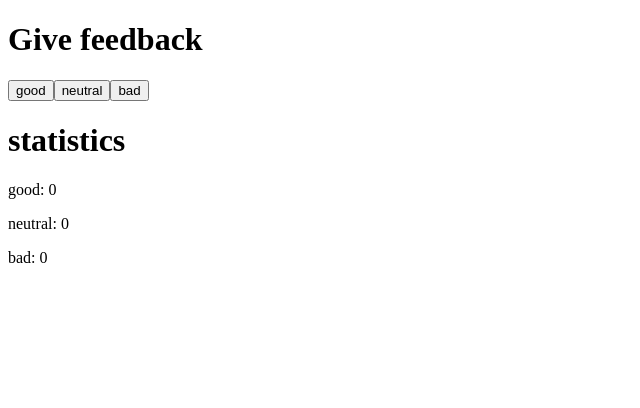
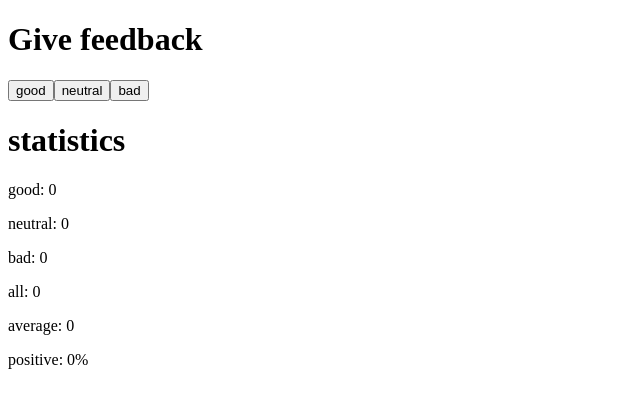
Before and after one commit to sandrasong/full_stack_open, a React (Vite) app in the folder part1/unicafe/: page / in a window 1280 px wide. Shown: the top 408 px of the page, without its empty margins (0-640 px from the left). Built offline with nearby package versions, Linux system fonts and the light colour scheme.

Commit message:
1.7: unicafe step 2, more statistics

```diff
--- a/part1/unicafe/src/App.jsx
+++ b/part1/unicafe/src/App.jsx
@@ -1,13 +1,24 @@
 import { useState } from 'react'
 
-const Display = (props) => (
-  <>
-    <h1>statistics</h1>
-    <p>good: {props.good}</p>
-    <p>neutral: {props.neutral}</p>
-    <p>bad: {props.bad}</p>
-  </>
-)
+const Display = ({good, neutral, bad}) => {
+  let average = 0
+  let positive = 0
+  let all = good + neutral + bad
+  if (all != 0 ) {
+    average = (1 * good - 1 * bad) / all
+    positive = good / all * 100
+  }
+  return (
+    <>
+      <h1>statistics</h1>
+      <p>good: {good}</p>
+      <p>neutral: {neutral}</p>
+      <p>bad: {bad}</p>
+      <p>all: {all}</p>
+      <p>average: {average}</p>
+      <p>positive: {positive}%</p>
+    </>
+)}
 
 const Button = ({onClick, children}) => (
   <button onClick={onClick}>{children}</button>
```
